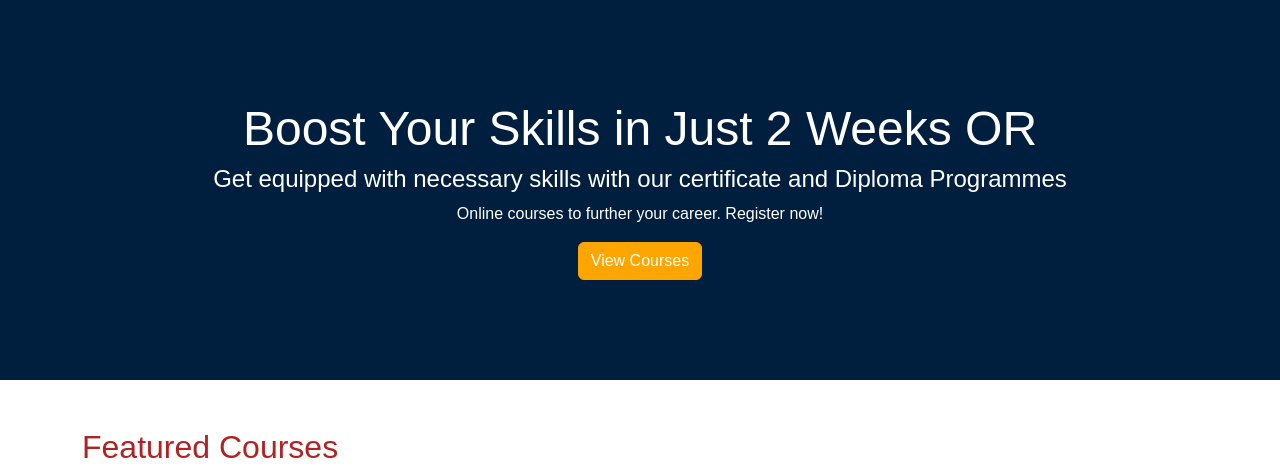
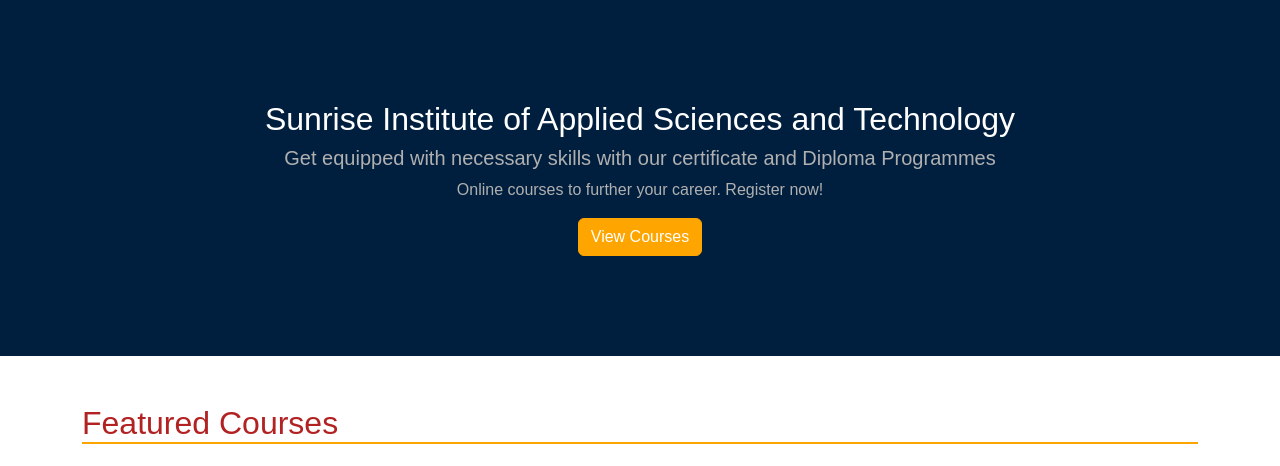
Before and after one commit to sammy-19/siat, a Django app: page / in a window 1280 px wide. Shown: the part 78-544 px from the top of the page. Run offline with Django 5.2, Linux system fonts and the light colour scheme; data that the repository does not hold is empty.

Commit message:
updated home.html and base.html to display the menu and site name

```diff
--- a/templates/base.html
+++ b/templates/base.html
@@ -12,9 +12,9 @@
     <!-- Bootstrap CDN for modern styling -->
     <link href="https://cdn.jsdelivr.net/npm/bootstrap@5.3.3/dist/css/bootstrap.min.css" rel="stylesheet">
     <!-- Custom CSS with colors from logo (navy blue, orange, gold, red) -->
-     <link rel="icon" type="image/x-icon" href="{% static 'images/logo.png' %}">
+    <link rel="icon" type="image/x-icon" href="{% static 'images/logo.png' %}">
 
-     <link rel="stylesheet" type="text/css" href="{% static 'css/styles.css' %}">
+    <link rel="stylesheet" type="text/css" href="{% static 'css/styles.css' %}">
     <style>
         :root {
             --primary-blue: #001F3F; /* Navy blue from poster */
@@ -38,14 +38,14 @@
     </style>
 </head>
 <body>
-    <nav class="navbar navbar-expand-lg">
+    <nav class="navbar navbar-expand-lg navbar-light">
         <div class="container">
             <div class="logo-container">
                 <img src="{% static 'images/logo.png' %}" width="60px" alt="SIAT Logo">
                 <a class="navbar-brand" href="/" title="Sunrise Institute of Applied Sciences and Technology">SIAT</a>
             </div>
-            <button class="navbar-toggler" type="button" data-bs-toggle="collapse" data-bs-target="#navbarNav">
-                <span class="navbar-toggler-icon"></span>
+            <button class="navbar-toggler btn-primary" type="button" data-bs-toggle="collapse" data-bs-target="#navbarNav">
+                <span class="navbar-toggler-icon" style='color: white important!'></span>
             </button>
             <div class="collapse navbar-collapse" id="navbarNav">
                 <ul class="navbar-nav ms-auto">
--- a/templates/home.html
+++ b/templates/home.html
@@ -3,9 +3,9 @@
 {% block content %}
     <section class="hero">
         <div class="container">
-            <h1>Boost Your Skills in Just 2 Weeks OR</h1>
-            <h4>Get equipped with necessary skills with our certificate and Diploma Programmes</h4>
-            <p>Online courses to further your career. Register now!</p>
+            <h2>Sunrise Institute of Applied Sciences and Technology</h2>
+            <h5 style='color: #b0b0b0'>Get equipped with necessary skills with our certificate and Diploma Programmes</h5>
+            <p style='color: #b0b0b0'>Online courses to further your career. Register now!</p>
             <a href="/courses/" class="btn btn-primary">View Courses</a>
         </div>
     </section>
```
